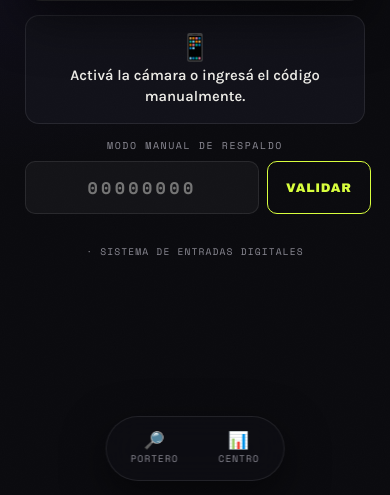
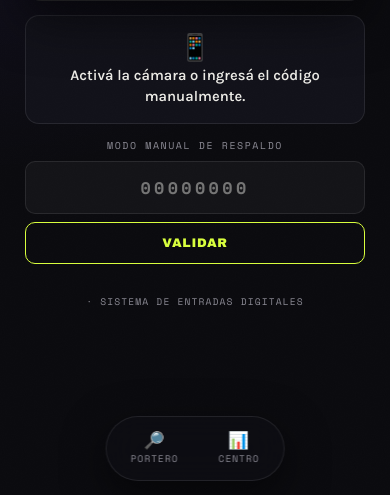
Before and after one commit to greikol4321-hub/taquilla, a Flask app: template templates/portero.html in a window 390 px wide. Shown: the part 349-844 px from the top of the page. Run offline with Flask 3, Linux system fonts and the light colour scheme; the template is opened without the code that fills it, so the values that code supplies are empty; some libraries are stand-ins or nearby versions.

Commit message:
style: boton validar debajo del codigo manual en movil

```diff
--- a/templates/portero.html
+++ b/templates/portero.html
@@ -239,6 +239,11 @@
 
     .manual-input-group button:hover { background: var(--lima); color: var(--negro); }
 
+    @media (max-width: 480px) {
+        .manual-input-group { flex-direction: column; }
+        .manual-input-group button { width: 100%; }
+    }
+
     .camera-error {
         text-align: center;
         padding: 12px;
```
